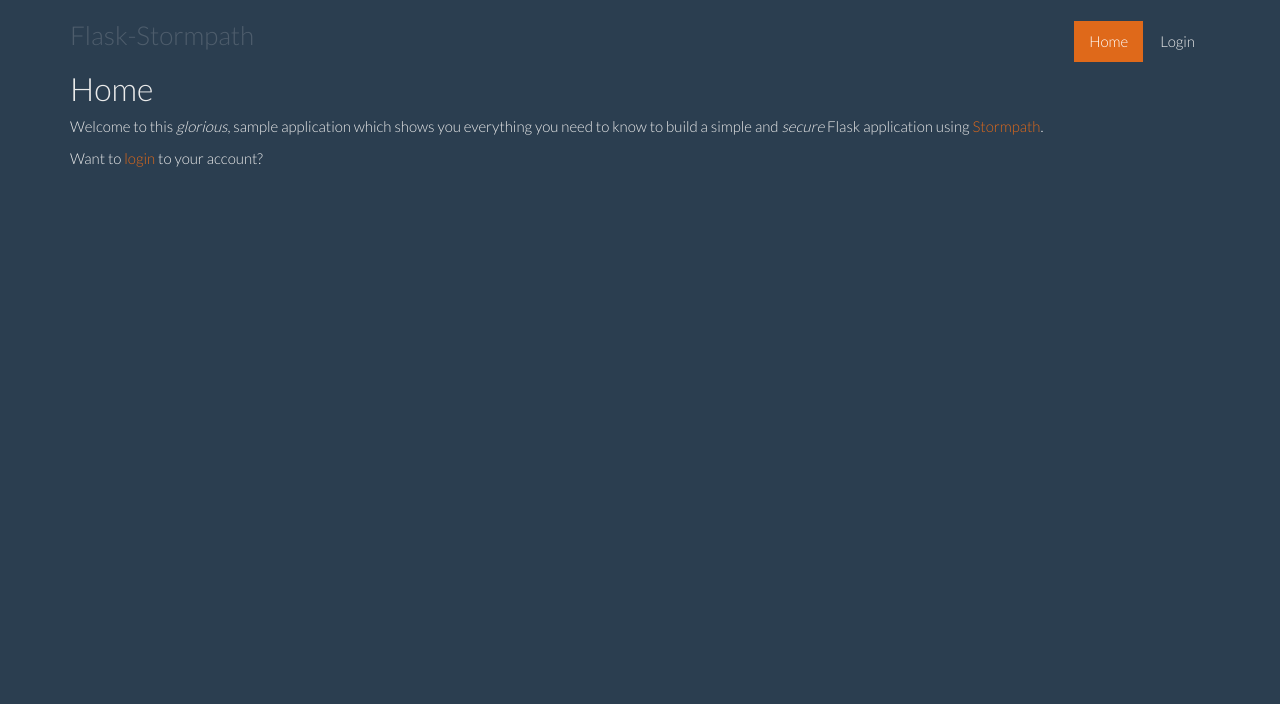
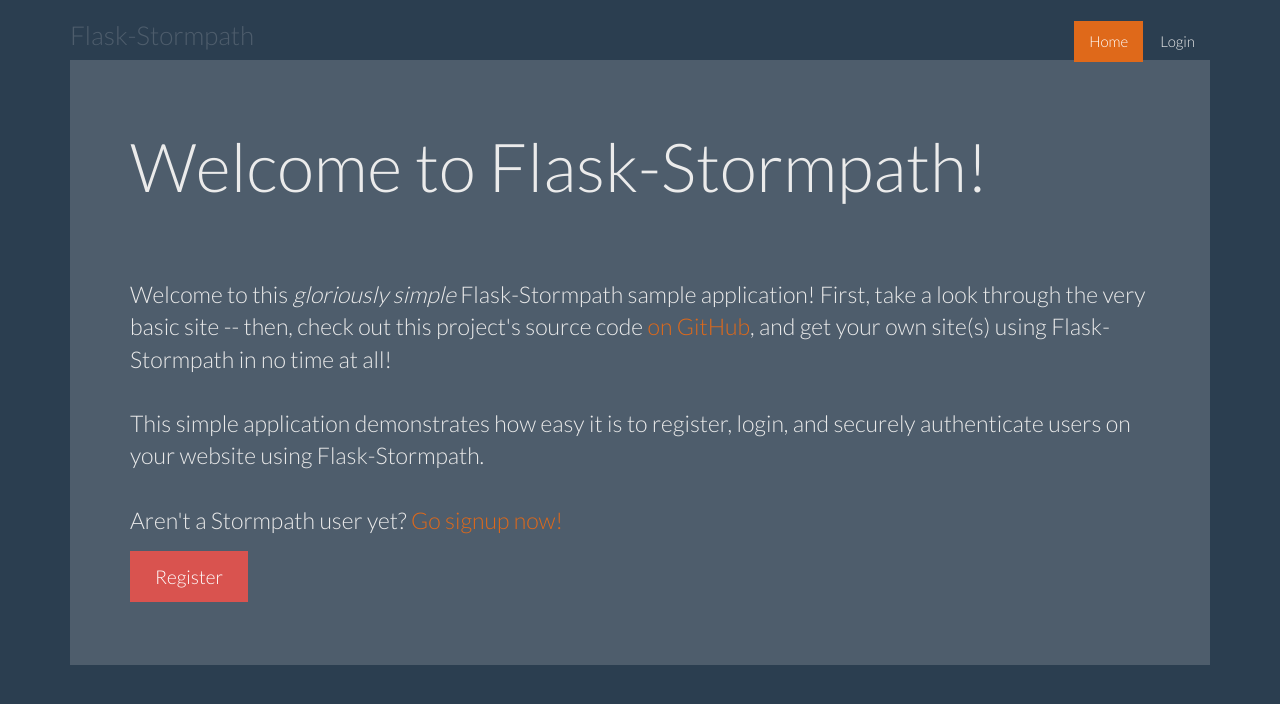
Before and after one commit to stormpath/stormpath-flask-sample, a Flask app: page / in a window 1280 px wide. Shown: the top 704 px of the page. Run offline with Flask 2, Linux system fonts and the light colour scheme; some libraries are stand-ins or nearby versions.

Commit message:
Adding better home page text.

```diff
--- a/templates/index.html
+++ b/templates/index.html
@@ -2,11 +2,24 @@
 
 
 {% block body %}
-  <h2>Home</h2>
-  <p>
-    Welcome to this <i>glorious</i>, sample application which shows you
-    everything you need to know to build a simple and <i>secure</i> Flask
-    application using <a href="https://stormpath.com" title="Stormpath">Stormpath</a>.
-  </p>
-  <p>Want to <a href="{{ url_for('login') }}">login</a> to your account?</p>
+  <div class="jumbotron" id="welcome">
+    <h1>Welcome to Flask-Stormpath!</h1>
+    <p class="lead">
+      <br />
+      <br />
+      Welcome to this <i>gloriously simple</i> Flask-Stormpath sample
+      application! First, take a look through the very basic site -- then, check
+      out this project's source code
+      <a href="https://github.com/rdegges/blah">on GitHub</a>, and get your own
+      site(s) using Flask-Stormpath in no time at all!
+      <br />
+      <br />
+      This simple application demonstrates how easy it is to register, login,
+      and securely authenticate users on your website using Flask-Stormpath.
+      <br />
+      <br />
+      Aren't a Stormpath user yet? <a href="https://stormpath.com">Go signup now!</a>
+    </p>
+    <p class="bigbutton"><a class="bigbutton btn btn-lg btn-danger" href="{{ url_for('login') }}" role="button">Register</a></p>
+  </div>
 {% endblock %}
```
